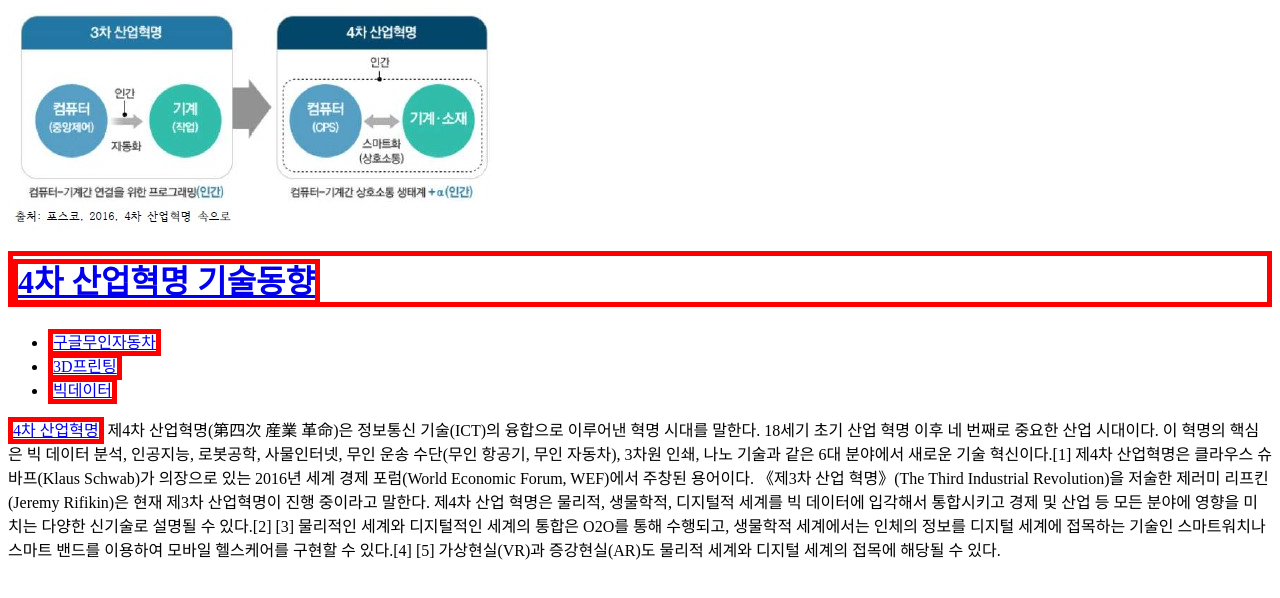
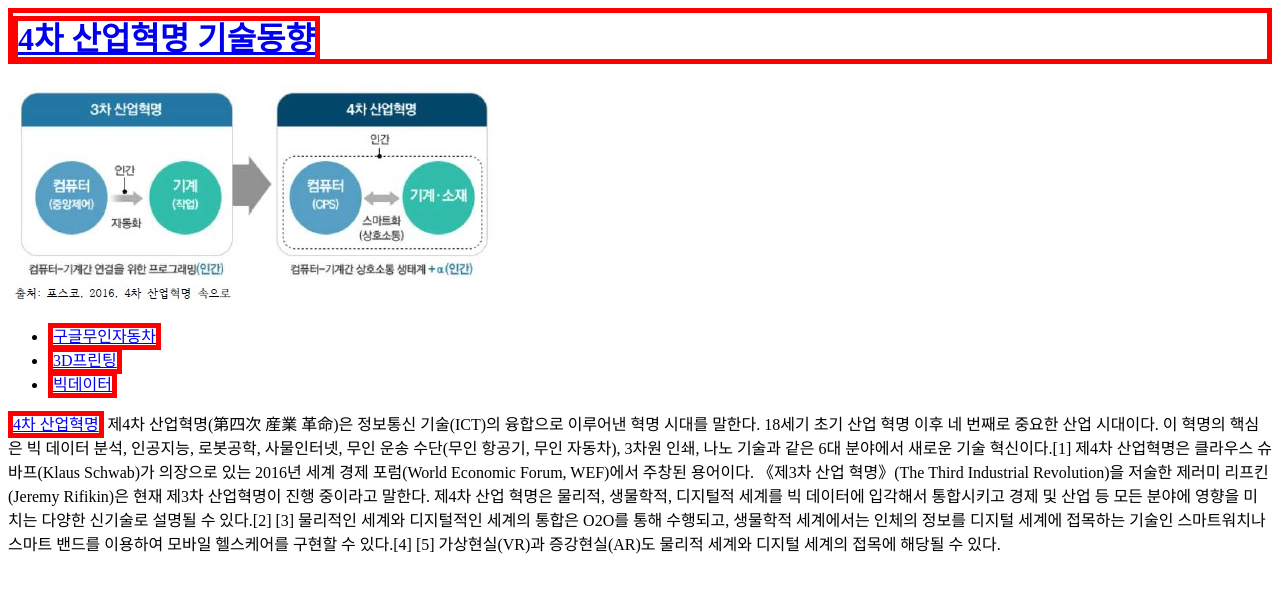
Before and after one commit to jeong-yu-mi/jeong-yu-mi.github.io, a plain HTML site: page index.html in a window 1280 px wide. Drawn offline with Linux system fonts and the light colour scheme.

Commit message:
Update index.html

```diff
--- a/index.html
+++ b/index.html
@@ -13,10 +13,10 @@
           display: inline;
       }
   </style>
-    <img src="img/img01-4th.jpg"><br>
 </head>
 <body>
 <h1><a href="index.html">4차 산업혁명 기술동향</a></h1>
+      <img src="./img/img01-4th.jpg"><br>
 <ul>
  <li><a href="1.html">구글무인자동차</a></li>
  <li><a href="2.html">3D프린팅</a></li>
```
